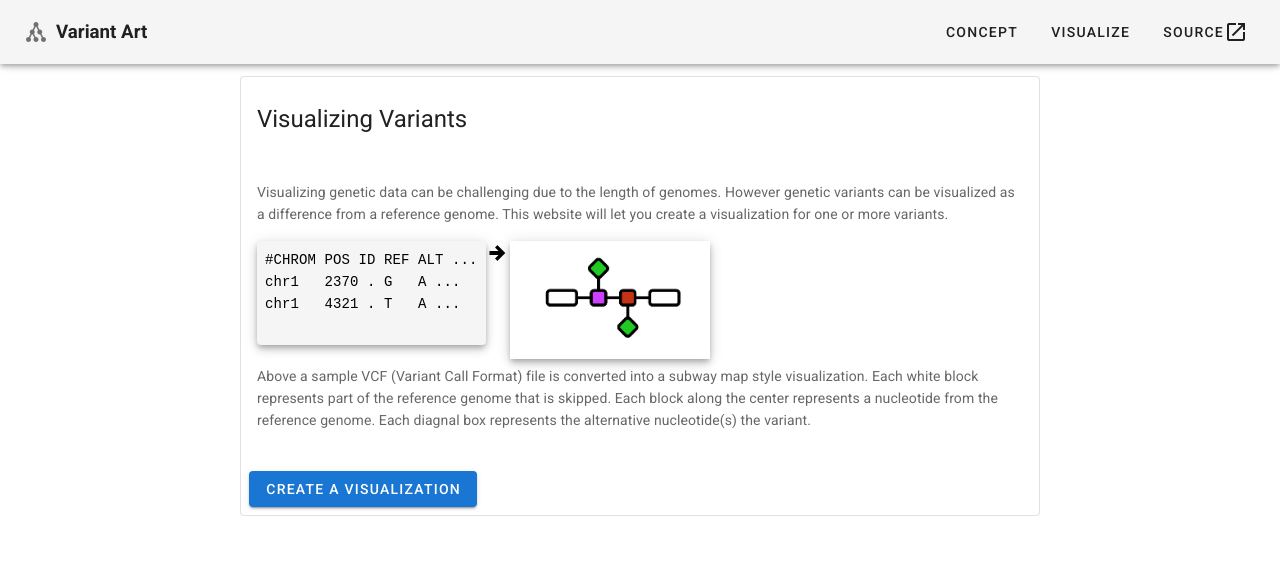
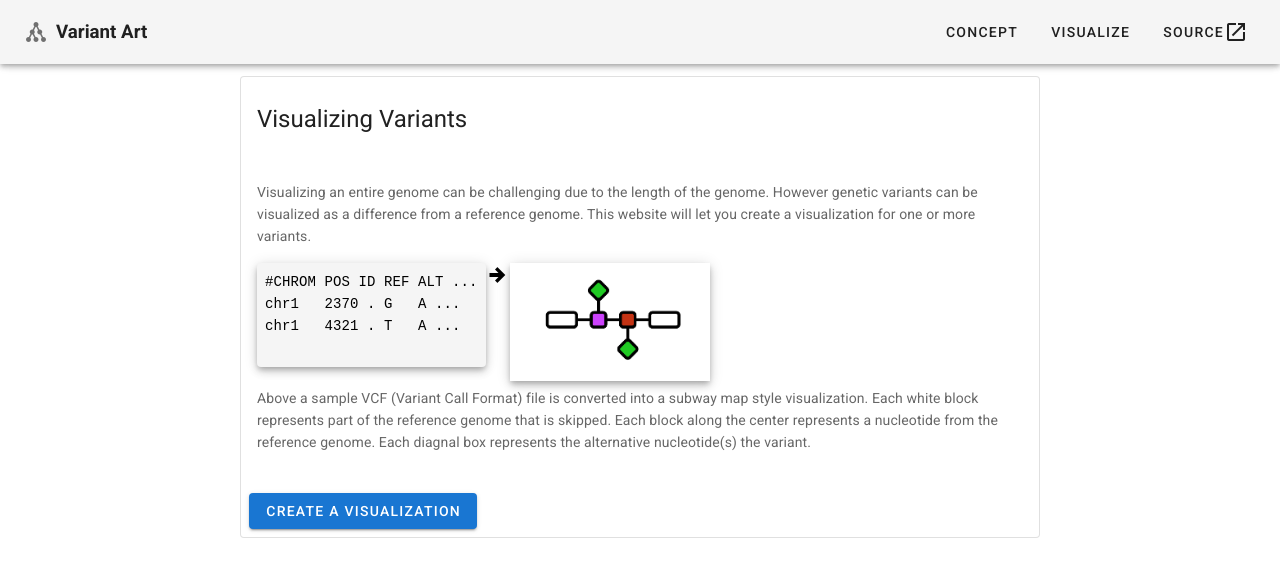
Before and after one commit to johnbradley/variant-art, a Vue app: page /#/ in a window 1280 px wide. Shown: the top 576 px of the page. Built offline with nearby package versions, Linux system fonts and the light colour scheme.

Commit message:
Tweak wording

```diff
--- a/src/views/Concept.vue
+++ b/src/views/Concept.vue
@@ -16,7 +16,7 @@
 
     <v-card-text>
       <p>
-      Visualizing genetic data can be challenging due to the length of genomes.
+      Visualizing an entire genome can be challenging due to the length of the genome.
       However genetic variants can be visualized as a difference from a reference genome.
       This website will let you create a visualization for one or more variants.
       </p>
```
